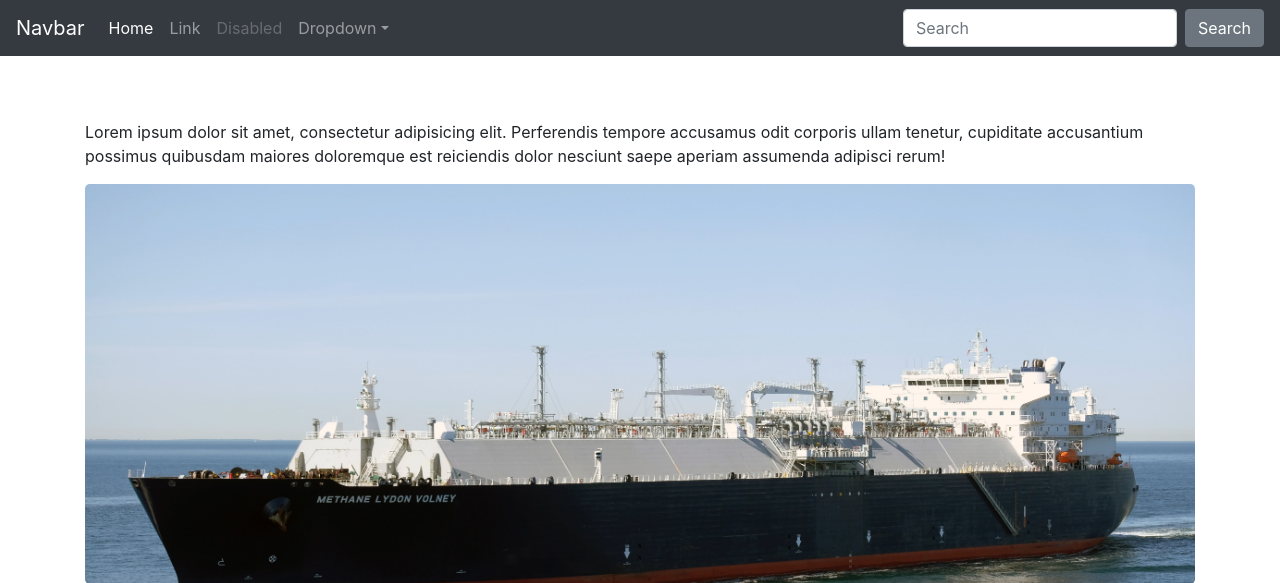
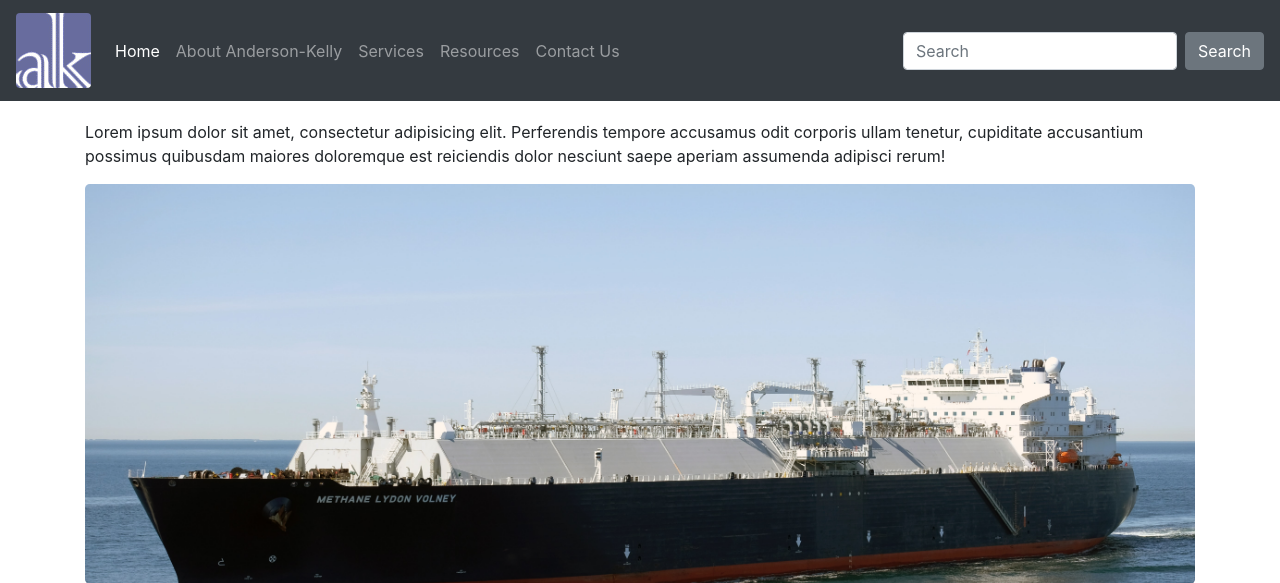
Before and after one commit to drproteus/akdemo, a Django app: page / in a window 1280 px wide. Shown: the top 583 px of the page. Run offline with Django 3.2, Linux system fonts and the light colour scheme; some libraries are stand-ins or nearby versions.

Commit message:
more site

```diff
--- a/akdemo/urls.py
+++ b/akdemo/urls.py
@@ -20,5 +20,9 @@ import public.views
 
 urlpatterns = [
     path('admin/', admin.site.urls),
-    path('', public.views.home, name="home")
+    path('', public.views.Home.as_view(), name="home"),
+    path('about', public.views.About.as_view(), name="about"),
+    path('contact', public.views.Contact.as_view(), name="contact"),
+    path('resources', public.views.Resources.as_view(), name="resources"),
+    path('services', public.views.Resources.as_view(), name="services"),
 ]
--- a/public/templates/public/base.html
+++ b/public/templates/public/base.html
@@ -29,25 +29,11 @@
         }, 30000);
     </script>
     <style>
-        .bd-placeholder-img {
-            font-size: 1.125rem;
-            text-anchor: middle;
-            -webkit-user-select: none;
-            -moz-user-select: none;
-            -ms-user-select: none;
-            user-select: none;
+        @media (min-width: 768px) {
         }
-
-        @media (min-width: 768px) {
-            .bd-placeholder-img-lg {
-                font-size: 3.5rem;
-            }
-        }
-
         .container {
             margin-top: 120px;
         }
-
         #wumbo {
             background-image: url("{% static 'img/pic1.jpg' %}");
             background-size: cover;
@@ -59,7 +45,7 @@
 
 <body>
     <nav class="navbar navbar-expand-md navbar-dark bg-dark fixed-top">
-        <a class="navbar-brand" href="#">Navbar</a>
+        <a class="navbar-brand" href="#"><img class="rounded" src="{% static 'img/logo05.gif' %}"/></a>
         <button class="navbar-toggler" type="button" data-toggle="collapse" data-target="#navbarsExampleDefault"
             aria-controls="navbarsExampleDefault" aria-expanded="false" aria-label="Toggle navigation">
             <span class="navbar-toggler-icon"></span>
@@ -67,15 +53,22 @@
 
         <div class="collapse navbar-collapse" id="navbarsExampleDefault">
             <ul class="navbar-nav mr-auto">
-                <li class="nav-item active">
-                    <a class="nav-link" href="#">Home <span class="sr-only">(current)</span></a>
+                <li class="nav-item">
+                    <a class="nav-link {% if current_page == 'home' %} active {% endif %}" href="/">Home <span class="sr-only">(current)</span></a>
                 </li>
                 <li class="nav-item">
-                    <a class="nav-link" href="#">Link</a>
+                    <a class="nav-link {% if current_page == 'about' %} active {% endif %}" href="/about">About Anderson-Kelly</a>
                 </li>
                 <li class="nav-item">
-                    <a class="nav-link disabled" href="#" tabindex="-1" aria-disabled="true">Disabled</a>
+                    <a class="nav-link {% if current_page == 'services' %} active {% endif %}" href="/services">Services</a>
                 </li>
+                <li class="nav-item">
+                    <a class="nav-link {% if current_page == 'resources' %} active {% endif %}" href="/resources">Resources</a>
+                </li>
+                <li class="nav-item">
+                    <a class="nav-link {% if current_page == 'contact' %} active {% endif %}" href="/contact">Contact Us</a>
+                </li>
+                <!--
                 <li class="nav-item dropdown">
                     <a class="nav-link dropdown-toggle" href="#" id="dropdown01" data-toggle="dropdown"
                         aria-haspopup="true" aria-expanded="false">Dropdown</a>
@@ -85,6 +78,7 @@
                         <a class="dropdown-item" href="#">Something else here</a>
                     </div>
                 </li>
+                -->
             </ul>
             <form class="form-inline my-2 my-lg-0">
                 <input class="form-control mr-sm-2" type="text" placeholder="Search" aria-label="Search">
--- a/public/views.py
+++ b/public/views.py
@@ -1,8 +1,23 @@
-from django.shortcuts import render
+from django.views.generic.base import TemplateView
 from random import randint
 
-# Create your views here.
+class AKView(TemplateView):
+    def get_context_data(self, **kwargs):
+        context = super().get_context_data(**kwargs)
+        context["current_page"] = self.__class__.__name__.lower()
+        return context
 
-def home(request):
-    pic = randint(1, 6)
-    return render(request, template_name="public/base.html", context={"pic": pic})
+class Home(AKView):
+    template_name = "public/base.html"
+
+class About(AKView):
+    template_name = "public/about.html"
+
+class Contact(AKView):
+    template_name = "public/contact.html"
+
+class Resources(AKView):
+    template_name = "public/resources.html"
+
+class Services(AKView):
+    template_name = "public/services.html"
```
Also changed, not shown: static/img/logo05.gif (added).
